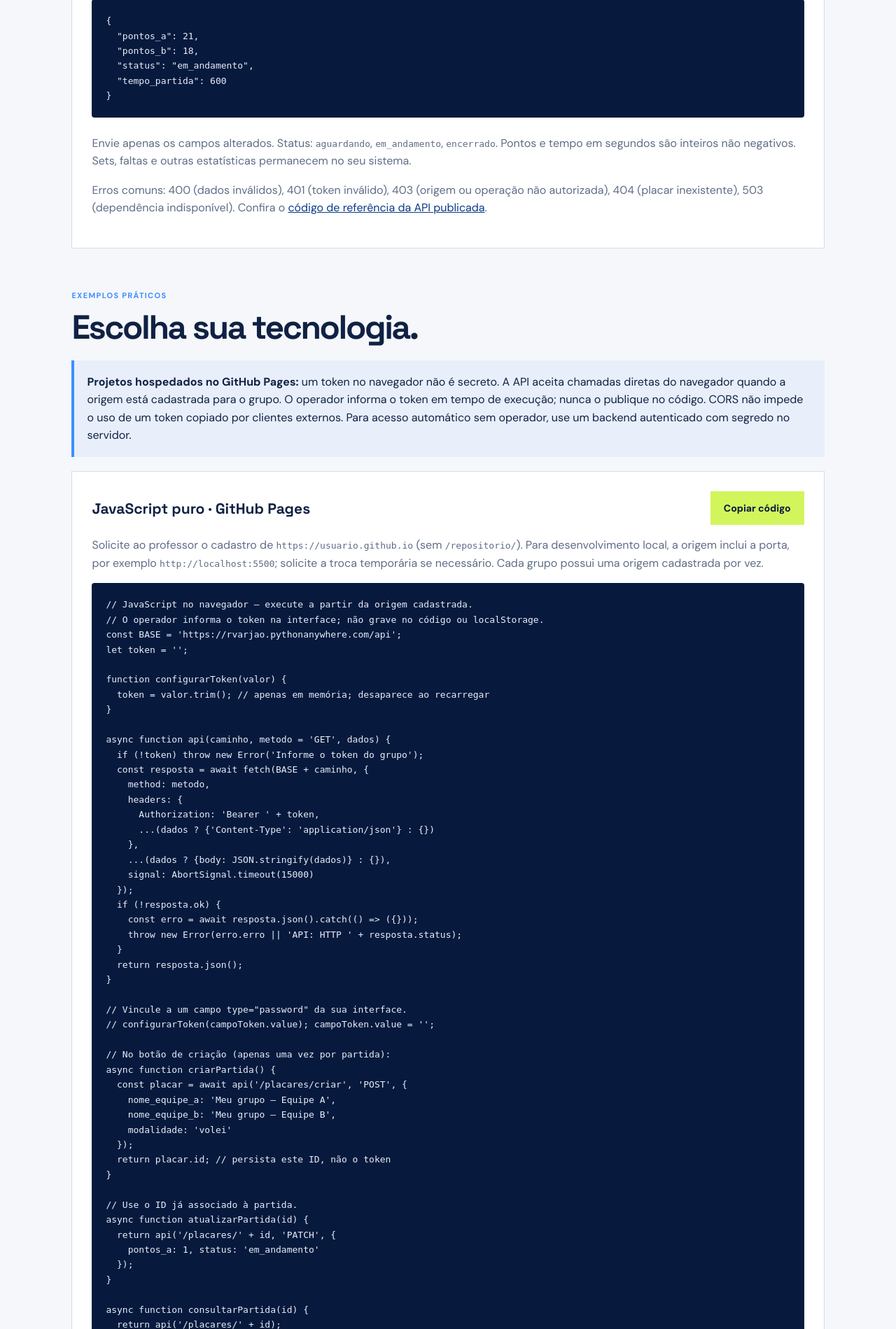
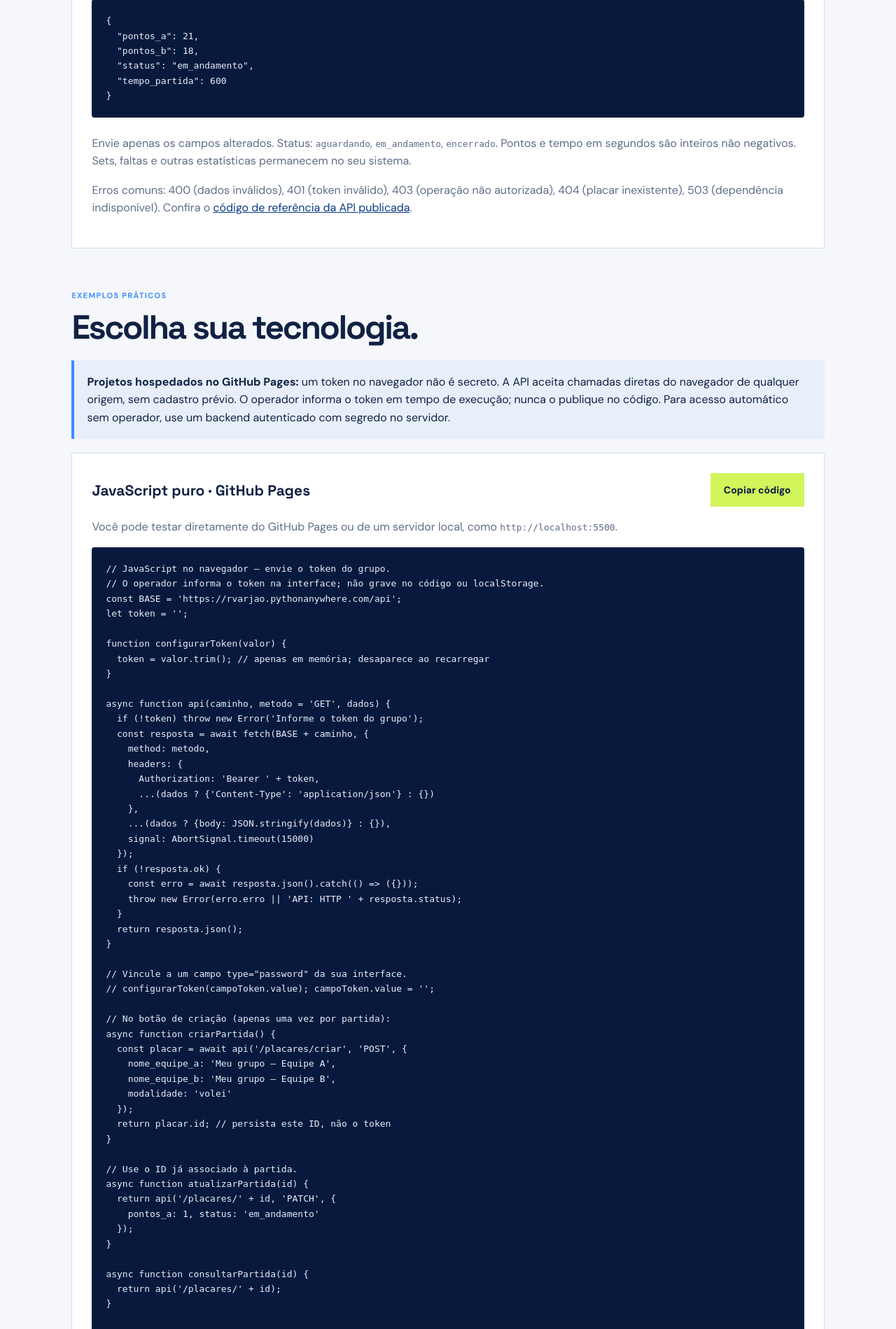
Before and after one commit to rvarjao/placar-eletronico-api, a Flask app: page /integracao in a window 1280 px wide. Shown: the part 2666-4565 px from the top of the page at 70% size. Run offline with Flask 3, Linux system fonts and the light colour scheme.

Commit message:
Libera origens na API do Interclasse (integracao.html)

```diff
--- a/app/templates/integracao.html
+++ b/app/templates/integracao.html
@@ -25,7 +25,7 @@
         <ol class="guide-steps">
           <li><b>01</b><h3>Abra seu projeto</h3><p>Use seu editor com IA ou compartilhe os arquivos relevantes com seu assistente. Não envie arquivos .env nem segredos.</p></li>
           <li><b>02</b><h3>Copie o prompt</h3><p>Envie o texto abaixo com o código existente. Peça que a IA analise e adapte o projeto, sem refazê-lo.</p></li>
-          <li><b>03</b><h3>Configure o token</h3><p>Use o token individual no servidor ou informe-o na tela de operação do frontend. Para acesso direto, confirme sua origem com o professor.</p></li>
+          <li><b>03</b><h3>Configure o token</h3><p>Use o token individual no servidor ou informe-o na tela de operação do frontend.</p></li>
           <li><b>04</b><h3>Teste a integração</h3><p>Crie uma partida, salve o ID, atualize o placar e confira o resultado no monitor.</p></li>
         </ol>
       </section>
@@ -57,7 +57,7 @@ Código de referência: https://github.com/rvarjao/placar-eletronico-api/tree/ma
 Monitor público: https://rvarjao.pythonanywhere.com/monitor
 
 ## Implementação
-1. Centralize a URL e o cliente HTTP. Se o projeto tem backend, mantenha o token em variável de ambiente no servidor. Se for exclusivamente frontend (GitHub Pages), use fetch diretamente na API: solicite ao professor o cadastro da origem exata (protocolo, domínio e porta, sem caminho) e a habilitação da restrição de origem. Crie um campo de senha na interface para o operador informar o token individual em tempo de execução; mantenha-o somente em memória e limpe-o ao sair. Não publique o token no JavaScript, HTML, bundle, localStorage, sessionStorage, logs ou repositório. Não envie o token real à IA. O navegador envia Origin automaticamente e faz o preflight OPTIONS; não tente definir Origin manualmente nem use mode: no-cors. CORS não protege contra cópia do token ou clientes externos que falsificam Origin; a autenticação e a propriedade do placar são verificadas no servidor. Se precisar de acesso permanente sem operador, utilize um backend intermediário autenticado com segredo no servidor. Nunca use a service role do Supabase no navegador.
+1. Centralize a URL e o cliente HTTP. Se o projeto tem backend, mantenha o token em variável de ambiente no servidor. Se for exclusivamente frontend (GitHub Pages), use fetch diretamente na API. A API aceita chamadas de qualquer origem sem cadastro prévio. Crie um campo de senha na interface para o operador informar o token individual em tempo de execução; mantenha-o somente em memória e limpe-o ao sair. Não publique o token no JavaScript, HTML, bundle, localStorage, sessionStorage, logs ou repositório. Não envie o token real à IA. O navegador envia Origin automaticamente e faz o preflight OPTIONS; não tente definir Origin manualmente nem use mode: no-cors. A autenticação e a propriedade do placar são verificadas no servidor. Se precisar de acesso permanente sem operador, utilize um backend intermediário autenticado com segredo no servidor. Nunca use a service role do Supabase no navegador.
 2. Associe cada partida local ao ID retornado pela criação. Persista esse ID junto à partida. Verifique se já existe antes de criar, impeça cliques simultâneos e não crie outro placar ao recarregar a página. Se o POST falhar de modo ambíguo, não repita automaticamente: verifique o resultado antes de tentar de novo.
 3. Sincronize alterações relevantes ao iniciar a partida, mudar pontos, atualizar tempo e encerrar. Envie apenas os campos válidos e alterados, com controle de frequência para o relógio; não envie uma requisição a cada segundo. Evite concorrência e respostas fora de ordem. Dados específicos da modalidade (sets, faltas, jogadores, cartões) continuam no sistema existente.
 4. Consulte o mesmo ID para recuperar o estado. Se houver telão ou necessidade de atualização periódica, faça polling inicialmente a cada 15 segundos, evitando chamadas sobrepostas e interrompendo ao fechar a tela. Não escreva repetidamente dados que não mudaram.
@@ -72,7 +72,7 @@ Monitor público: https://rvarjao.pythonanywhere.com/monitor
 - Consulte esse ID, inicie a partida, altere a pontuação e encerre.
 - Recarregue a aplicação e confirme que o mesmo ID é mantido.
 - Confira a partida e a atividade no monitor público, se o grupo estiver público.
-- Teste token inválido, origem não autorizada e falha de conexão sem alterar placares alheios. Confira no DevTools se OPTIONS retorna 204 e se a chamada real retorna 200/201.
+- Teste token inválido, operação em placar de outro grupo e falha de conexão sem alterar placares alheios. Confira no DevTools se OPTIONS retorna 204 e se a chamada real retorna 200/201.
 
 ## Entrega
 Explique o plano, implemente as mudanças nos arquivos existentes e apresente os arquivos modificados, configuração segura do token, como executar e testar, funcionalidades integradas e limitações restantes. Se não tiver acesso ao código, solicite os arquivos necessários antes de inventar uma implementação.
@@ -104,16 +104,16 @@ Explique o plano, implemente as mudanças nos arquivos existentes e apresente os
   "tempo_partida": 600
 }</code></pre>
           <p>Envie apenas os campos alterados. Status: <code>aguardando</code>, <code>em_andamento</code>, <code>encerrado</code>. Pontos e tempo em segundos são inteiros não negativos. Sets, faltas e outras estatísticas permanecem no seu sistema.</p>
-          <p>Erros comuns: 400 (dados inválidos), 401 (token inválido), 403 (origem ou operação não autorizada), 404 (placar inexistente), 503 (dependência indisponível). Confira o <a href="https://github.com/rvarjao/placar-eletronico-api/tree/main/exemplos/api-completa" target="_blank" rel="noopener noreferrer">código de referência da API publicada</a>.</p>
+          <p>Erros comuns: 400 (dados inválidos), 401 (token inválido), 403 (operação não autorizada), 404 (placar inexistente), 503 (dependência indisponível). Confira o <a href="https://github.com/rvarjao/placar-eletronico-api/tree/main/exemplos/api-completa" target="_blank" rel="noopener noreferrer">código de referência da API publicada</a>.</p>
         </div>
       </section>
       <section class="guide-section" id="exemplos-codigo" aria-labelledby="codigo-title">
         <p class="eyebrow">Exemplos práticos</p><h2 id="codigo-title">Escolha sua tecnologia.</h2>
-        <div class="guide-notice"><strong>Projetos hospedados no GitHub Pages:</strong> um token no navegador não é secreto. A API aceita chamadas diretas do navegador quando a origem está cadastrada para o grupo. O operador informa o token em tempo de execução; nunca o publique no código. CORS não impede o uso de um token copiado por clientes externos. Para acesso automático sem operador, use um backend autenticado com segredo no servidor.</div>
+        <div class="guide-notice"><strong>Projetos hospedados no GitHub Pages:</strong> um token no navegador não é secreto. A API aceita chamadas diretas do navegador de qualquer origem, sem cadastro prévio. O operador informa o token em tempo de execução; nunca o publique no código. Para acesso automático sem operador, use um backend autenticado com segredo no servidor.</div>
         <div class="guide-panel">
           <div class="guide-toolbar"><h3>JavaScript puro · GitHub Pages</h3><button class="button primary copy-button" type="button" data-copy="browser-code">Copiar código</button></div>
-          <p>Solicite ao professor o cadastro de <code>https://usuario.github.io</code> (sem <code>/repositorio/</code>). Para desenvolvimento local, a origem inclui a porta, por exemplo <code>http://localhost:5500</code>; solicite a troca temporária se necessário. Cada grupo possui uma origem cadastrada por vez.</p>
-          <pre><code id="browser-code">// JavaScript no navegador — execute a partir da origem cadastrada.
+          <p>Você pode testar diretamente do GitHub Pages ou de um servidor local, como <code>http://localhost:5500</code>.</p>
+          <pre><code id="browser-code">// JavaScript no navegador — envie o token do grupo.
 // O operador informa o token na interface; não grave no código ou localStorage.
 const BASE = 'https://rvarjao.pythonanywhere.com/api';
 let token = '';
@@ -166,7 +166,7 @@ async function consultarPartida(id) {
 
 // Ao sair da área de operação:
 function desconectar() { token = ''; }</code></pre>
-          <p>O navegador envia <code>Origin</code> e executa automaticamente o preflight <code>OPTIONS</code>. Não use <code>mode: no-cors</code>. Se o navegador bloquear a chamada, confira a origem exata e a configuração com o professor. O token continua necessário e não deve ser compartilhado com visitantes.</p>
+          <p>O navegador envia <code>Origin</code> e executa automaticamente o preflight <code>OPTIONS</code>. Não use <code>mode: no-cors</code>. O token continua necessário e não deve ser compartilhado com visitantes.</p>
         </div>
         <div class="guide-panel">
           <div class="guide-toolbar"><h3>JavaScript · Node.js</h3><button class="button primary copy-button" type="button" data-copy="js-code">Copiar código</button></div>
@@ -242,7 +242,7 @@ def atualizar_partida(id_placar):
     })
     return api(f"/placares/{id_placar}")</code></pre>
         </div>
-        <p>Para os exemplos Node.js e Python, configure <code>INTERCLASSE_TOKEN</code> como variável de ambiente ou segredo do servidor. O grupo deve permitir chamadas servidor a servidor (restrição de origem desativada). Os exemplos definem funções; adapte e chame-as nos eventos do seu projeto, armazenando o ID da criação. Não execute uma nova criação a cada atualização.</p>
+        <p>Para os exemplos Node.js e Python, configure <code>INTERCLASSE_TOKEN</code> como variável de ambiente ou segredo do servidor. Os exemplos definem funções; adapte e chame-as nos eventos do seu projeto, armazenando o ID da criação. Não execute uma nova criação a cada atualização.</p>
       </section>
       <section class="guide-section" id="checklist" aria-labelledby="checklist-title">
         <p class="eyebrow">Validação</p><h2 id="checklist-title">Teste antes de entregar.</h2>
```
